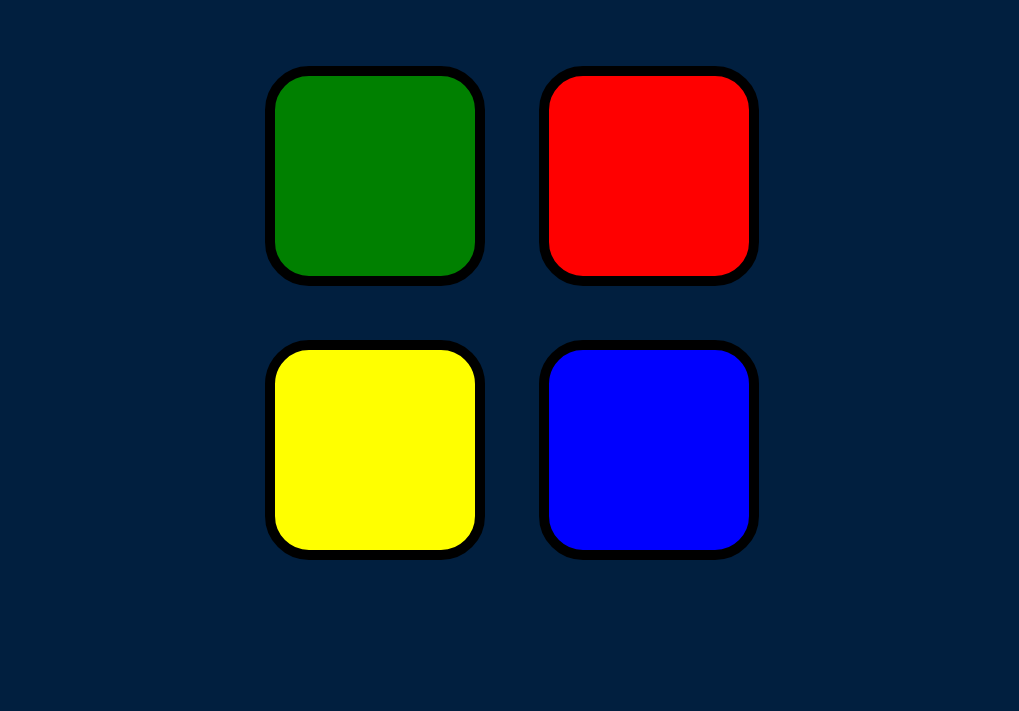
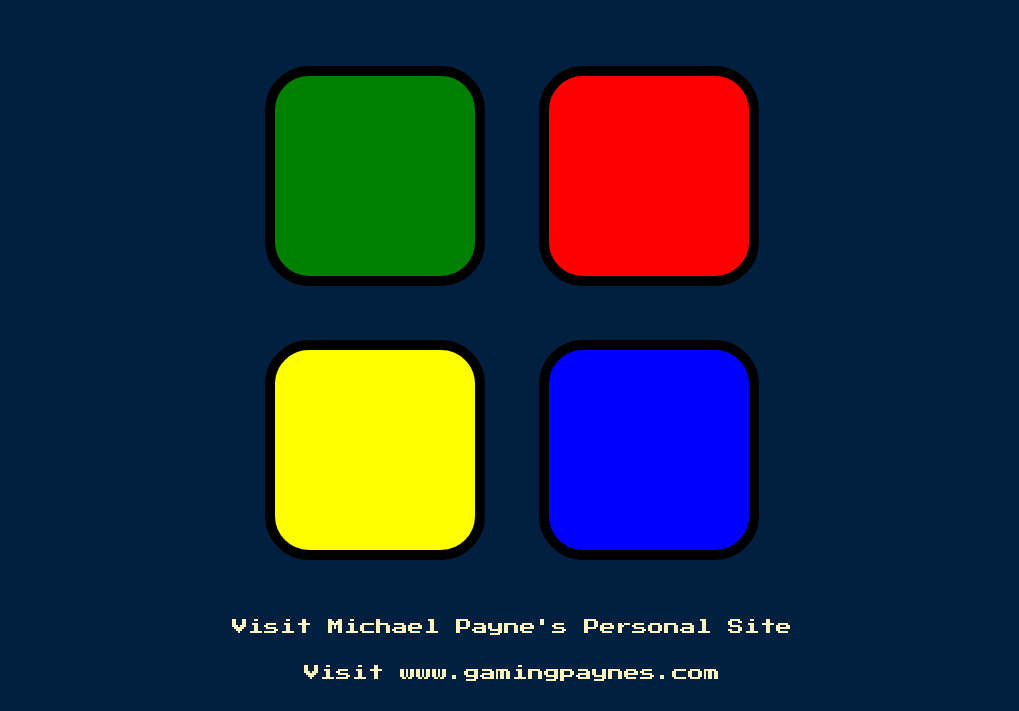
Before and after one commit to MichaelDPayne/MergedPort, a plain HTML site: page SimonSays/index.html in a window 1280 px wide. Shown: the part 133-844 px from the top of the page, without its empty margins (128-1147 px from the left). Before the commit the page ends 800 px from the top, so only its background shows below. Drawn offline with nearby package versions, Linux system fonts and the light colour scheme.

Commit message:
Added Links to Home Site

```diff
--- a/Dice/styles.css
+++ b/Dice/styles.css
@@ -1,3 +1,13 @@
+a {
+    text-decoration: none;
+    color: black;
+}
+
+.btn-home {
+    color: white;
+    border: hidden;
+}
+
 .container {
   width: 70%;
   margin: auto;
--- a/SimonSays/index.html
+++ b/SimonSays/index.html
@@ -2,13 +2,17 @@
 <html lang="en" dir="ltr">
 
 <head>
-  <meta charset="utf-8">
-  <title>Simon</title>
-  <link rel="stylesheet" href="styles.css">
-  <link href="https://fonts.googleapis.com/css?family=Press+Start+2P" rel="stylesheet">
+    <meta charset="utf-8">
+    <title>Simon</title>
+
+    <link rel="stylesheet" href="styles.css">
+
+    <link href="https://fonts.googleapis.com/css?family=Press+Start+2P" rel="stylesheet">
 </head>
 
 <body>
+
+
     <h1 id="level-title">Press A Key to Start</h1>
     <div class="container">
         <div lass="row">
@@ -24,6 +28,10 @@
             </div>
         </div>
     </div>
+    <footer>
+        <a href="../index.html" class="btn-home">Visit Michael Payne's Personal Site</a>
+        <a href="../Bootstrap.html" class="btn-home">Visit www.gamingpaynes.com</a>
+    </footer>
     <script src="https://ajax.googleapis.com/ajax/libs/jquery/3.4.0/jquery.min.js"></script>
     <script src="game.js"></script>
 </body>
--- a/SimonSays/styles.css
+++ b/SimonSays/styles.css
@@ -1,3 +1,20 @@
+a {
+    text-decoration: none;
+    color: black;
+}
+
+.btn-home {
+    color: #FEF2BF;
+    border: hidden;
+    display: block;
+    margin: 30px auto;
+    font-family: 'Press Start 2P', cursive;
+}
+
+.btn-home:hover {
+    color: black;
+}
+
 body {
   text-align: center;
   background-color: #011F3F;
--- a/main.css
+++ b/main.css
@@ -16,7 +16,7 @@ a {
 
 body {
     background-color: whitesmoke;
-    margin: 0px;
+    margin: 0;
     height: 100%;
     text-align: center;
     font-family: 'Montserrat', sans-serif;
```
Also changed, not shown: Dice/dice.html (+10 -3 lines), index.html (+3 -3 lines).
